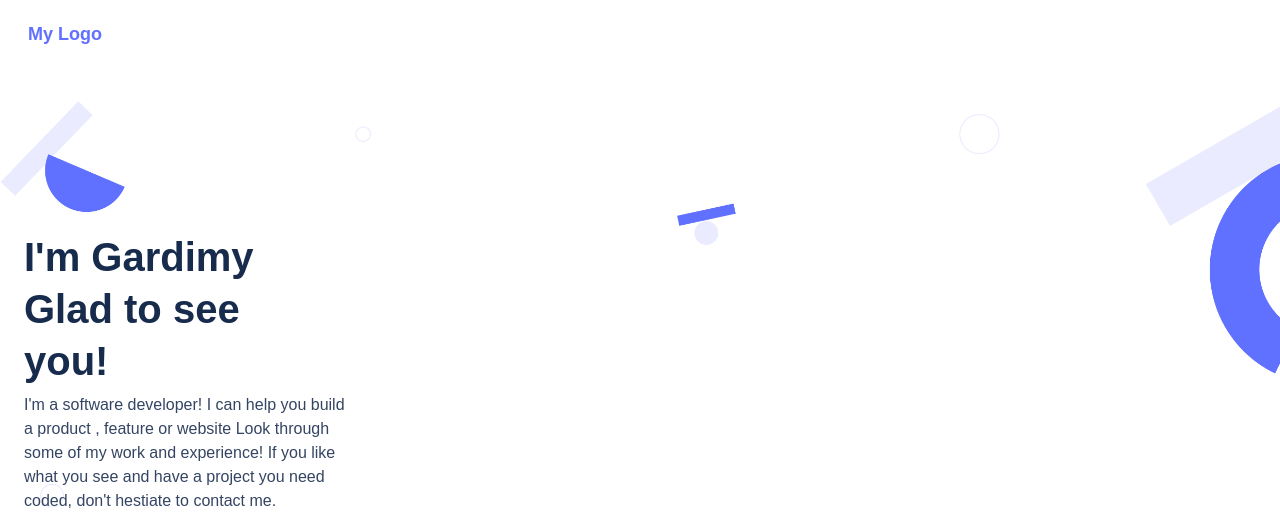
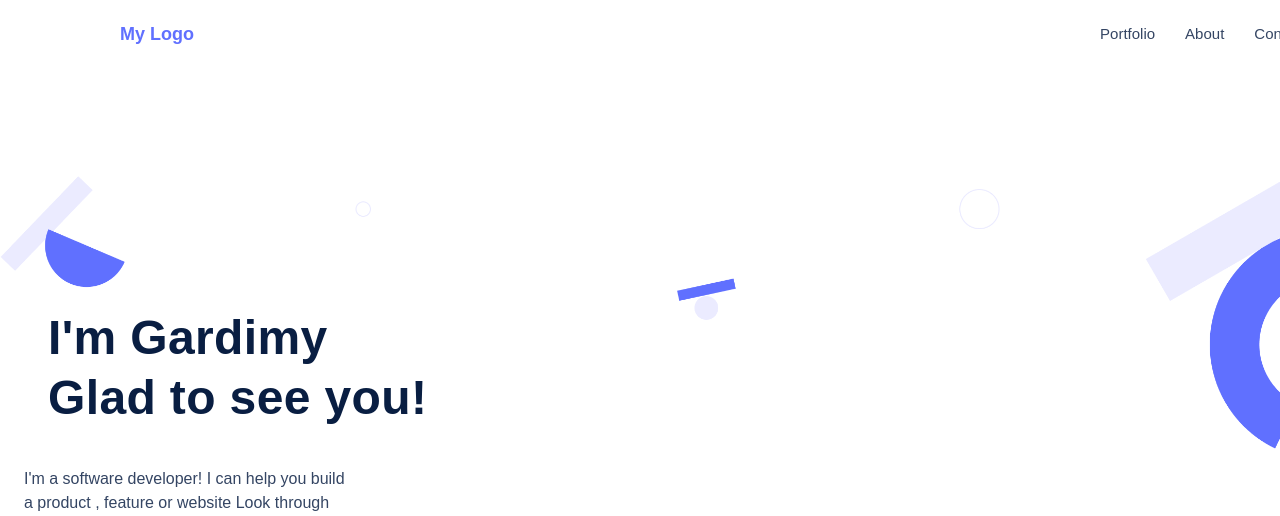
Before and after one commit to Gardimy/Mobile-first, a website: page index.html in a window 1280 px wide. Shown: the top 516 px of the page. Drawn offline with Linux system fonts and the light colour scheme.

Commit message:
Update Style.css

```diff
--- a/index.html
+++ b/index.html
@@ -12,7 +12,7 @@
 	<section class="header">
 
 		<div class="header-page">
-			<a href="#index.html" class="Mylogo"> My Logo</a>
+			<a href="#" class="Mylogo"> My Logo</a>
 			<a class="Hamberger"><i class="fa-solid fa-bars"></i></a>
 
 			<ul class="option">
--- a/style.css
+++ b/style.css
@@ -605,32 +605,73 @@ form {
     font-family: sans-serif;
     width: 1440px;
   }
+  .Hamberger {
+	display: none;
+  }
+
+  .Mylogo {
+	height: 20px;
+    width: 76px;
+    left: 12px;
+    top: 10px;
+    font-size: 18px;
+    font-weight: 700;
+    line-height: 20px;
+    letter-spacing: 0em;
+    text-align: center;
+	color: #6070ff;
+    margin-left: 95px;
+  }
+
+  .option {
+    display: flex;
+    list-style: none;
+	margin-right: 95px;
+  }
+
+  .option li a {
+    padding: 15px;
+    text-decoration: none;
+    text-transform: none;
+	justify-content: space-between;
+    font-weight: 500;
+	height: 20px;
+    width: 62px;
+    left: 12px;
+    top: 10px;
+    font-size: 15px;
+    font-weight: 500;
+    line-height: 20px;
+    letter-spacing: 0em;
+    text-align: center;
+	color: #344563;
+  }
 
   .header-container {
-    height: 818px;
-    width: 100%;
+    height: 916px;
+    width: 1440px;
     background-image: url(Images/destop-header-bg.png);
     display: flex;
     align-items: flex-start;
     flex-direction: column;
     gap: 12px;
-    padding: 120px 24px 115px 24px;
-    background-position: cente;
+    background-position: center;
     background-repeat: no-repeat;
     background-size: 100%;
   }
 
   .title1 {
-    width: 310px;
-    height: 150px;
-    top: 114px;
-    left: 24px;
-    padding-top: 32px;
-    font-style: normal;
+	height: 122px;
+	width: 920px;
+	left: 0px;
+	top: 0px;
+	padding: 120px 40px 115px 24px;
+    font-size: 48px;
     font-weight: 700;
-    font-size: 40px;
-    line-height: 52px;
-    color: #172b4d;
+    line-height: 60px;
+    letter-spacing: 0.3700000047683716px;
+    text-align: left;
+    color: #091e42;
   }
 
   .title2 {
```
